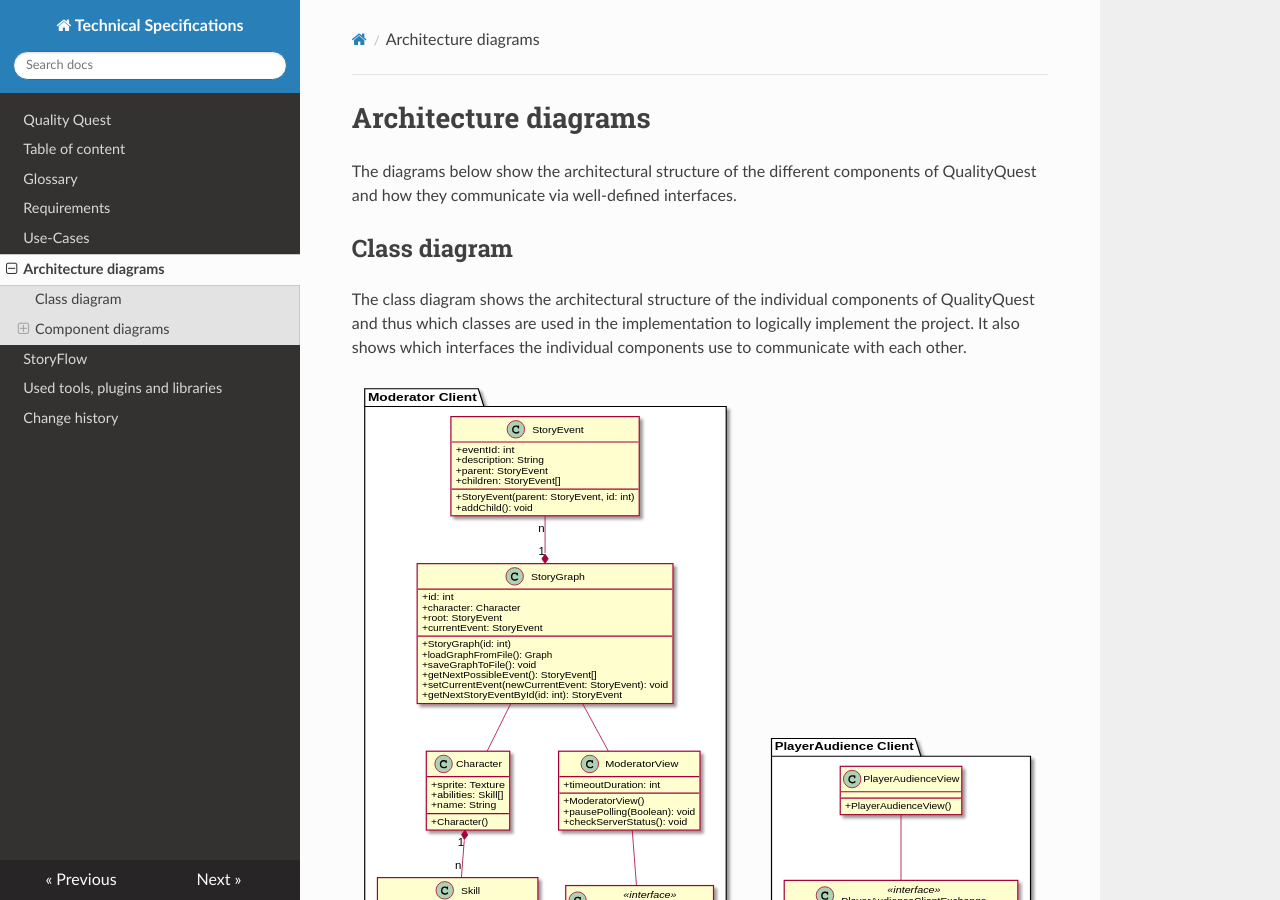
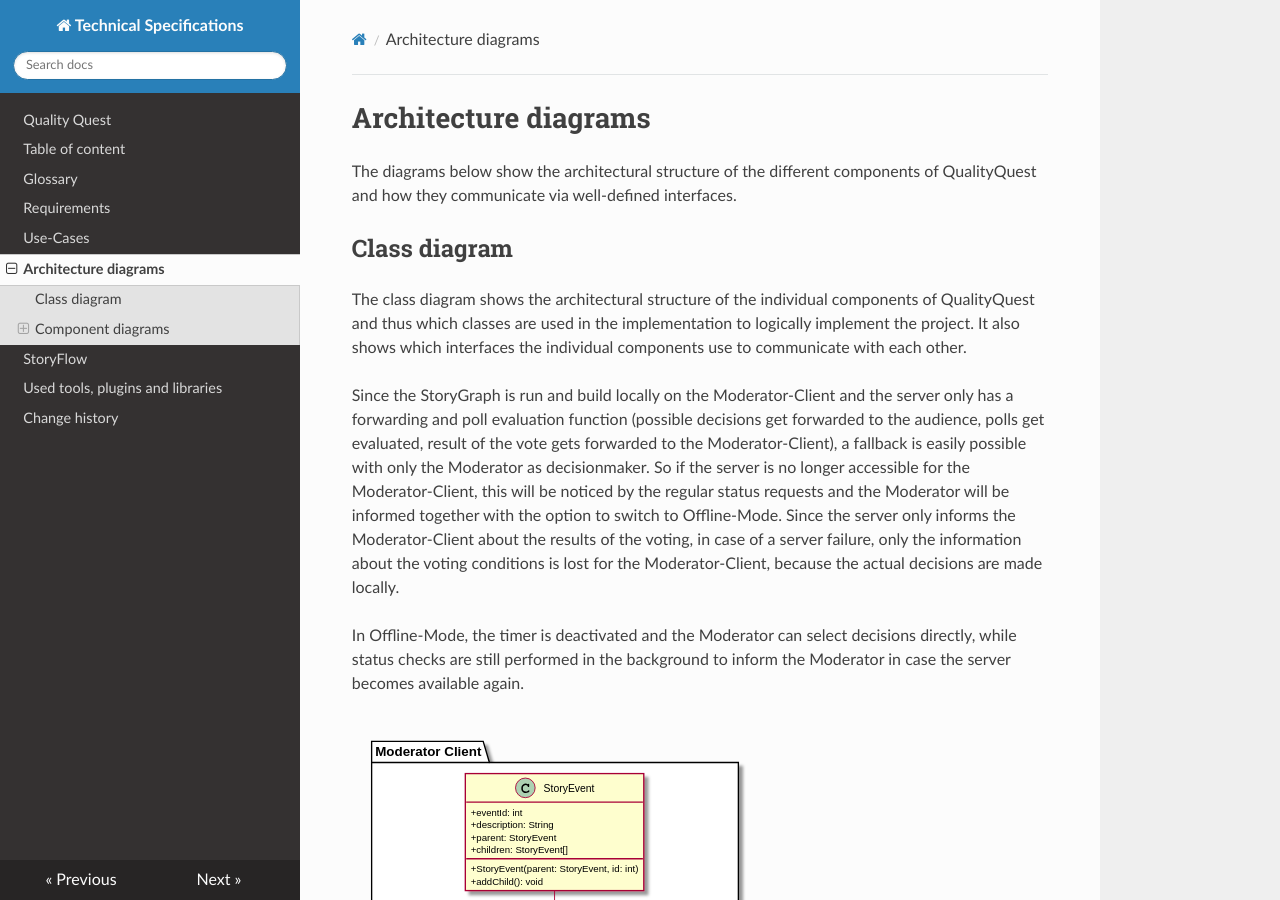
Before and after one commit to Brotenko/QualityQuest, an MkDocs documentation site: the page built from Docs/Technical Specifications/docs/architectureDiagrams.md, in a window 1280 px wide and 900 px high. Built offline with MkDocs 1.6.1, drawn with Linux system fonts in a browser that asks for light colours; nearby versions of some CDN libraries.

Commit message:
Added the architecture diagram changes.

```diff
--- a/Docs/Technical Specifications/docs/architectureDiagrams.md
+++ b/Docs/Technical Specifications/docs/architectureDiagrams.md
@@ -5,6 +5,11 @@ The diagrams below show the architectural structure of the different components
 ## Class diagram
 
 The class diagram shows the architectural structure of the individual components of QualityQuest and thus which classes are used in the implementation to logically implement the project. It also shows which interfaces the individual components use to communicate with each other.
+
+Since the StoryGraph is run and build locally on the Moderator-Client and the server only has a forwarding and poll evaluation function (possible decisions get forwarded to the audience, polls get evaluated, result of the vote gets forwarded to the Moderator-Client), a fallback is easily possible with only the Moderator as decisionmaker.
+So if the server is no longer accessible for the Moderator-Client, this will be noticed by the regular status requests and the Moderator will be informed together with the option to switch to Offline-Mode. Since the server only informs the Moderator-Client about the results of the voting, in case of a server failure, only the information about the voting conditions is lost for the Moderator-Client, because the actual decisions are made locally.
+
+In Offline-Mode, the timer is deactivated and the Moderator can select decisions directly, while status checks are still performed in the background to inform the Moderator in case the server becomes available again.
 
 ![Class diagram](diagrams/ClassDiagram.svg)
 
```
Also changed, not shown: Docs/Technical Specifications/docs/diagrams/ClassDiagram.svg, Docs/Technical Specifications/docs/diagrams/StoryFlow.svg, 2 other files.
